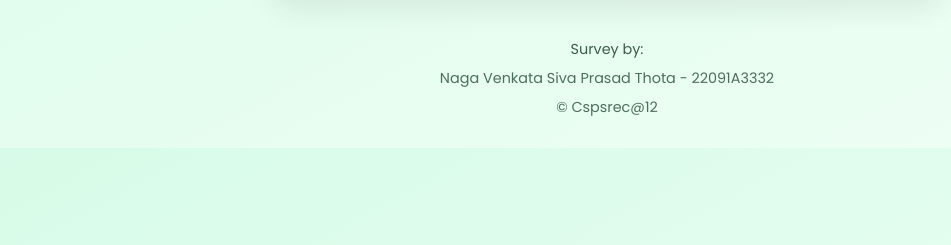
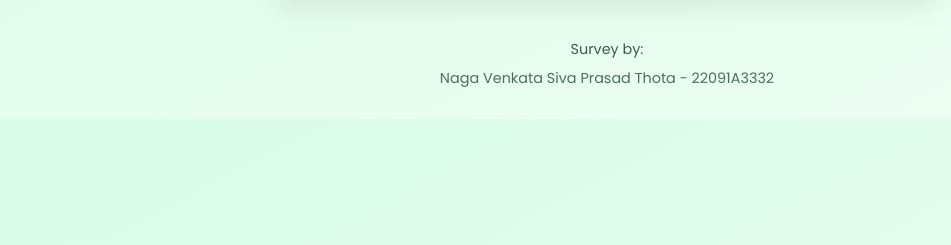
Before and after one commit to Sivaprasad-venky/plant_identifier, a Flask app: page / in a window 1280 px wide. Shown: the part 555-800 px from the top of the page, without its empty margins (33-984 px from the left). Run offline with Flask 3, Linux system fonts and the light colour scheme.

Commit message:
Update index.html

```diff
--- a/templates/index.html
+++ b/templates/index.html
@@ -203,7 +203,7 @@
     <div class="rolls">
       Naga Venkata Siva Prasad Thota - 22091A3332
     </div>
-    <div class="rolls">© Cspsrec@12</div>
+
   </footer>
 
   <script>
```
